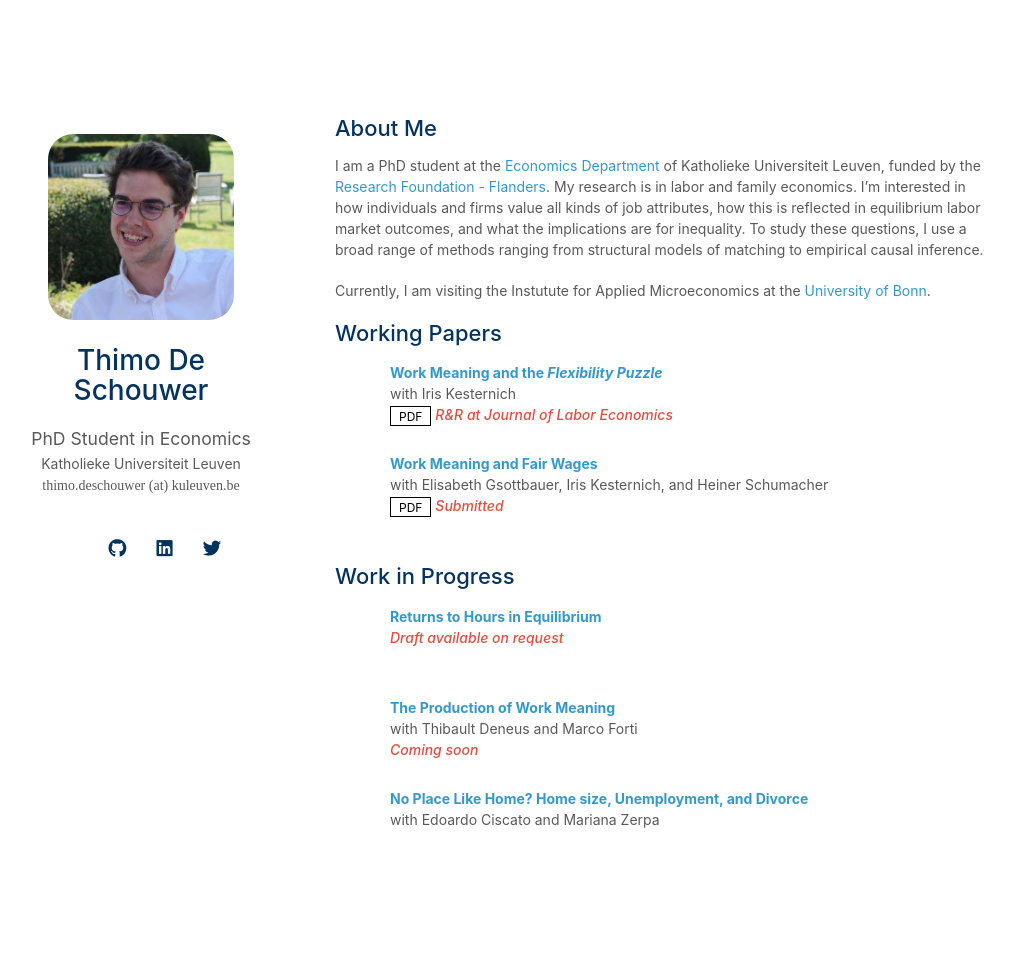
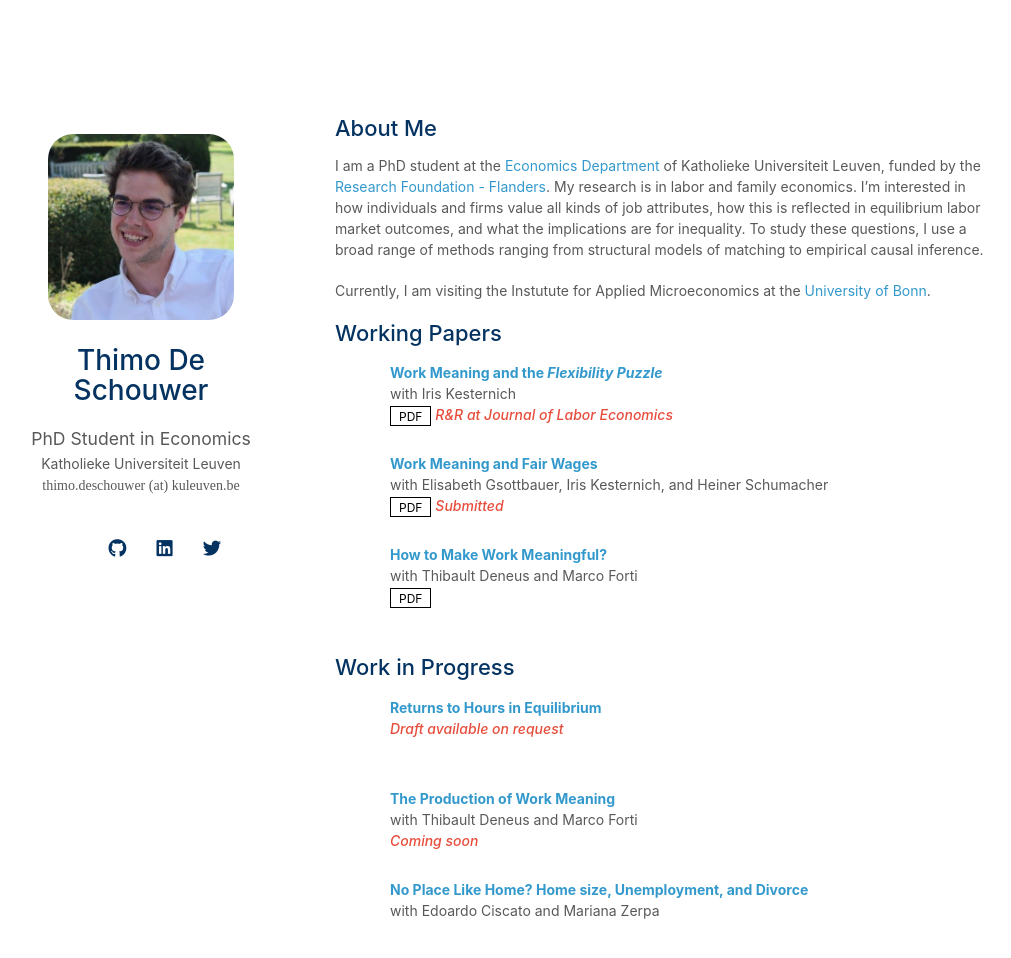
Before and after one commit to thimodeschouwer/thimodeschouwer.github.io, a Jekyll site: the page built from index.md, in a window 1280 px wide and 1061 px high. Shown: the top 958 px of the window, without its empty margins (135-1146 px from the left). Built offline with Jekyll 4.4.1, drawn with Linux system fonts in a browser that asks for light colours; nearby versions of some CDN libraries; a style sheet for code colours, icons or effects is not loaded; our own code applies the rules of GitHub Pages for plain Markdown files.

Commit message:
add production paper

```diff
--- a/_data/workingpapers.yml
+++ b/_data/workingpapers.yml
@@ -9,3 +9,7 @@ main:
     authors: with Elisabeth Gsottbauer, Iris Kesternich, and Heiner Schumacher
     pdf: ./assets/files/MeaningFairWages.pdf
     notes: Submitted
+
+  - title: How to Make Work Meaningful?
+    authors: with Thibault Deneus and Marco Forti
+    pdf: ./assets/files/MeaningProduction.pdf
```
Also changed, not shown: 1 other file.
